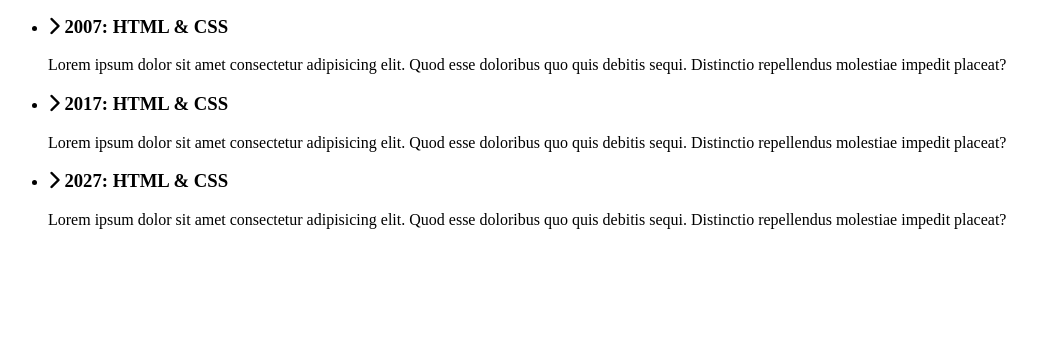
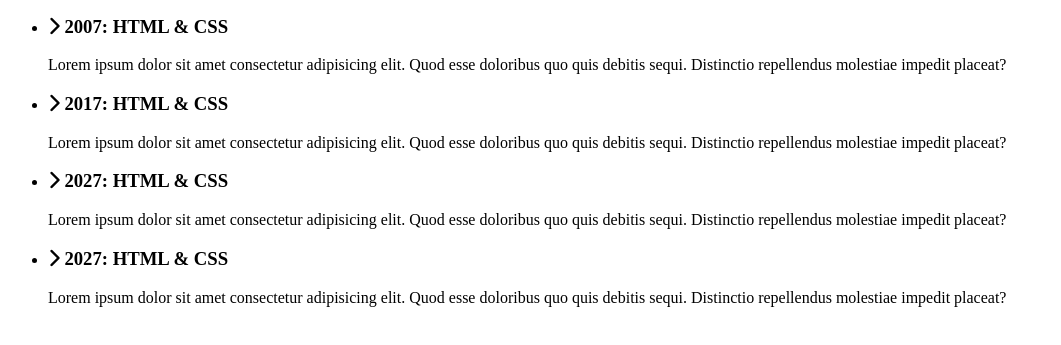
Before and after one commit to Norfatin/Modern-HTML-and-CSS, a plain HTML site: page Section10_mini_projects_/Knowledge Timeline/index.html in a window 1280 px wide. Shown: the part 105-450 px from the top of the page, without its empty margins (0-1061 px from the left). Drawn offline with Linux system fonts and the light colour scheme.

Commit message:
Update index.html

```diff
--- a/Section10_mini_projects_/Knowledge Timeline/index.html
+++ b/Section10_mini_projects_/Knowledge Timeline/index.html
@@ -40,6 +40,13 @@
                     </p>
                 </div>
             </li>
+            <li>
+                <div>
+                    <h3><i class="fas fa-chevron-right"></i> 2027: HTML & CSS</h3>
+                    <p>Lorem ipsum dolor sit amet consectetur adipisicing elit. Quod esse doloribus quo quis debitis sequi. Distinctio repellendus molestiae impedit placeat?
+                    </p>
+                </div>
+            </li>
 
         </ul>
     </section>
```
